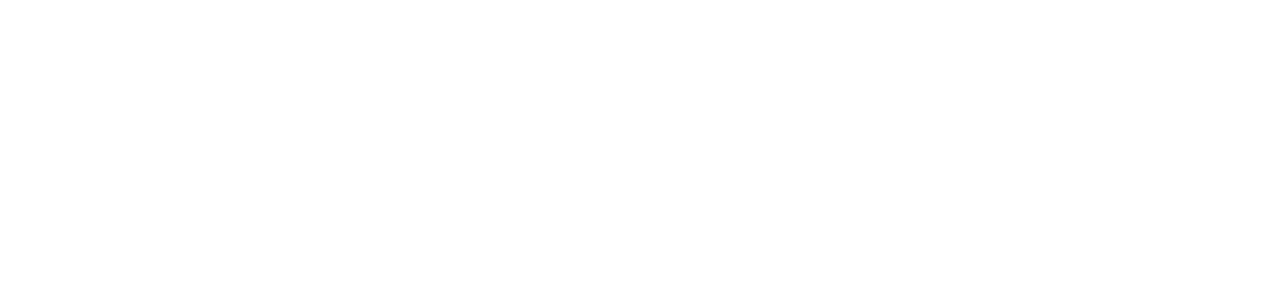
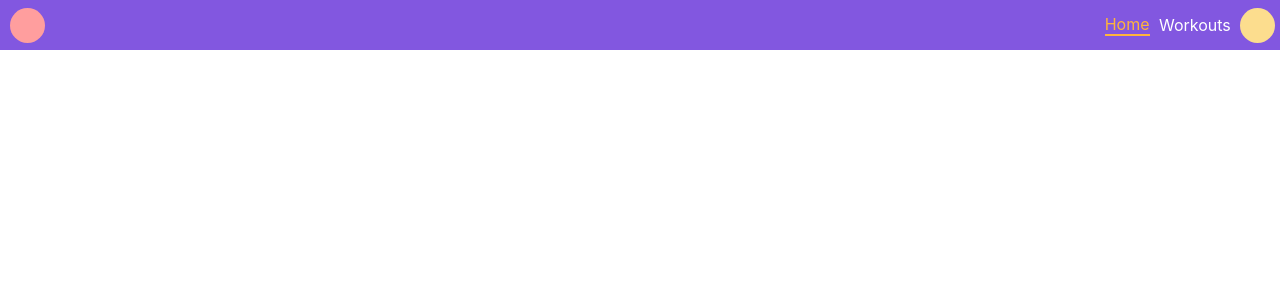
Before and after one commit to rikili/fitness-app, a React (Create React App) app in the folder root/frontend/: page / in a window 1280 px wide. Shown: the top 300 px of the page. Built offline with nearby package versions, Linux system fonts and the light colour scheme.

Commit message:
minimal header

```diff
--- a/root/frontend/package.json
+++ b/root/frontend/package.json
@@ -16,6 +16,7 @@
     "react": "^18.1.0",
     "react-dom": "^18.1.0",
     "react-jss": "^10.9.0",
+    "react-router-dom": "^6.3.0",
     "react-scripts": "5.0.1",
     "typescript": "^4.6.4",
     "web-vitals": "^2.1.4"
--- /dev/null
+++ b/root/frontend/src/components/MinimalHeader/MinimaHeader.style.tsx
@@ -0,0 +1,49 @@
+import { createUseStyles } from 'react-jss';
+
+const useStyles = createUseStyles({
+  header: {
+    background: '#8257e0',
+    width: '100vw',
+    height: '50px',
+    display: 'flex',
+    alignItems: 'center',
+    justifyContent: 'space-between',
+    position: 'fixed',
+  },
+  logo: {
+    background: '#FF9E9E',
+    width: '35px',
+    height: '35px',
+    borderRadius: '100%',
+    position: 'relative',
+    left: '10px',
+  },
+  nav: {
+    color: 'white',
+    minWidth: '180px',
+    height: '100%',
+    display: 'flex',
+    justifyContent: 'space-around',
+    alignItems: 'center',
+  },
+  links: {
+    color: 'white',
+    textDecoration: 'none',
+    '&:hover': {
+      color: '#FFB43B',
+    },
+  },
+  activeLink: {
+    textDecoration: 'none',
+    color: '#FFB43B',
+    borderBottom: '2px solid #FFB43B',
+  },
+  tempWeather: {
+    background: '#FCDD8E',
+    width: '35px',
+    height: '35px',
+    borderRadius: '100%',
+  },
+});
+
+export default useStyles;
--- /dev/null
+++ b/root/frontend/src/components/MinimalHeader/MinimalHeader.tsx
@@ -0,0 +1,24 @@
+import React from 'react';
+import { NavLink } from 'react-router-dom';
+
+import useStyles from './MinimaHeader.style';
+
+function MinimalHeader() {
+  const classes = useStyles();
+  return (
+    <div className={classes.header}>
+      <div className={classes.logo} />
+      <nav className={classes.nav}>
+        <NavLink className={({ isActive }) => (isActive ? classes.activeLink : classes.links)} to="/">
+          Home
+        </NavLink>
+        <NavLink className={({ isActive }) => (isActive ? classes.activeLink : classes.links)} to="/workouts">
+          Workouts
+        </NavLink>
+        <div className={classes.tempWeather} />
+      </nav>
+    </div>
+  );
+}
+
+export default MinimalHeader;
--- a/root/frontend/src/index.tsx
+++ b/root/frontend/src/index.tsx
@@ -1,12 +1,12 @@
 import React from 'react';
 import ReactDOM from 'react-dom/client';
 import './index.css';
+import App from './routes/App';
 
-const root = ReactDOM.createRoot(
-  document.getElementById('root') as HTMLElement,
-);
+const root = ReactDOM.createRoot(document.getElementById('root') as HTMLElement);
+
 root.render(
   <React.StrictMode>
-    <div />
+    <App />
   </React.StrictMode>,
 );
--- /dev/null
+++ b/root/frontend/src/routes/App.tsx
@@ -0,0 +1,18 @@
+import React from 'react';
+import { BrowserRouter, Routes, Route } from 'react-router-dom';
+
+import Home from './Home';
+import Workouts from './Workouts';
+
+function App() {
+  return (
+    <BrowserRouter>
+      <Routes>
+        <Route path="/" element={<Home />} />
+        <Route path="/workouts" element={<Workouts />} />
+      </Routes>
+    </BrowserRouter>
+  );
+}
+
+export default App;
--- /dev/null
+++ b/root/frontend/src/routes/Home.tsx
@@ -0,0 +1,12 @@
+import React from 'react';
+import MinimalHeader from '../components/MinimalHeader/MinimalHeader';
+
+function Home() {
+  return (
+    <div>
+      <MinimalHeader />
+    </div>
+  );
+}
+
+export default Home;
--- /dev/null
+++ b/root/frontend/src/routes/Workouts.tsx
@@ -0,0 +1,12 @@
+import React from 'react';
+import MinimalHeader from '../components/MinimalHeader/MinimalHeader';
+
+function App() {
+  return (
+    <div>
+      <MinimalHeader />
+    </div>
+  );
+}
+
+export default App;
```
Also changed, not shown: root/frontend/.eslintrc.json.
